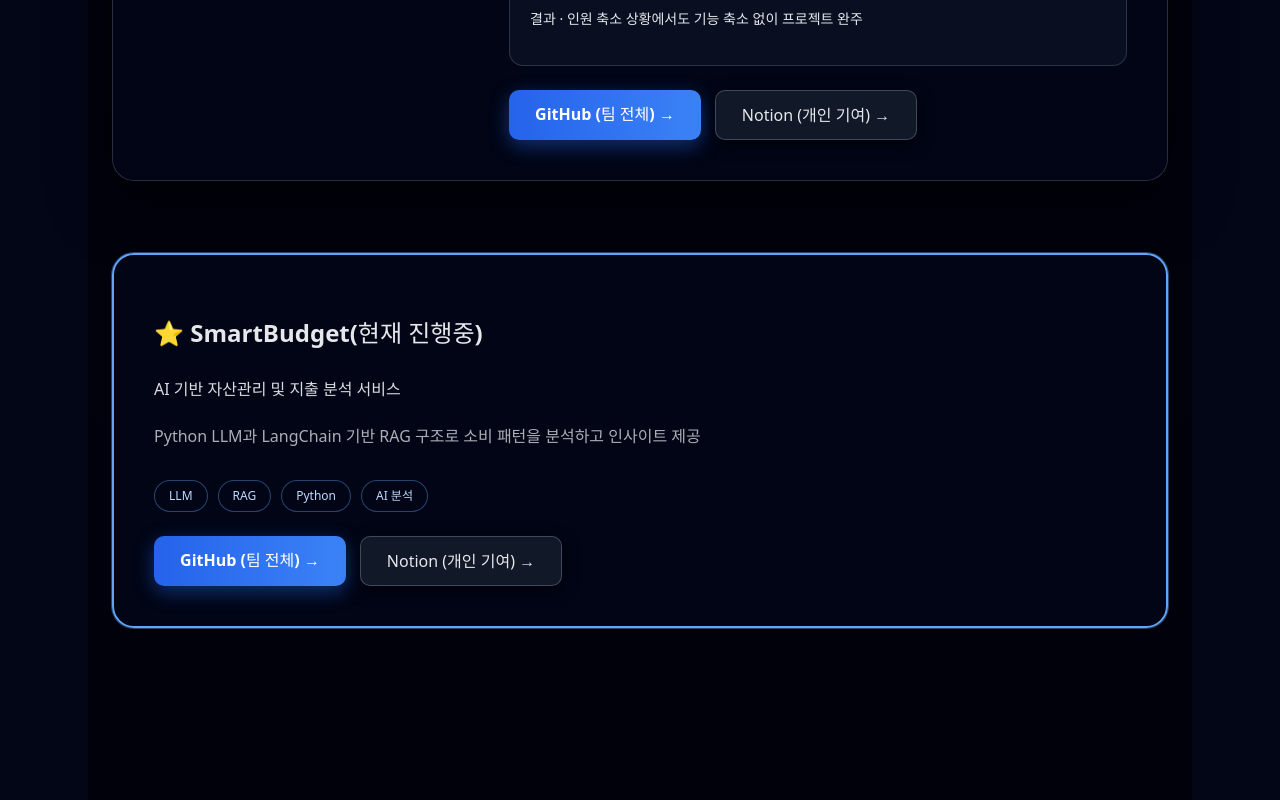
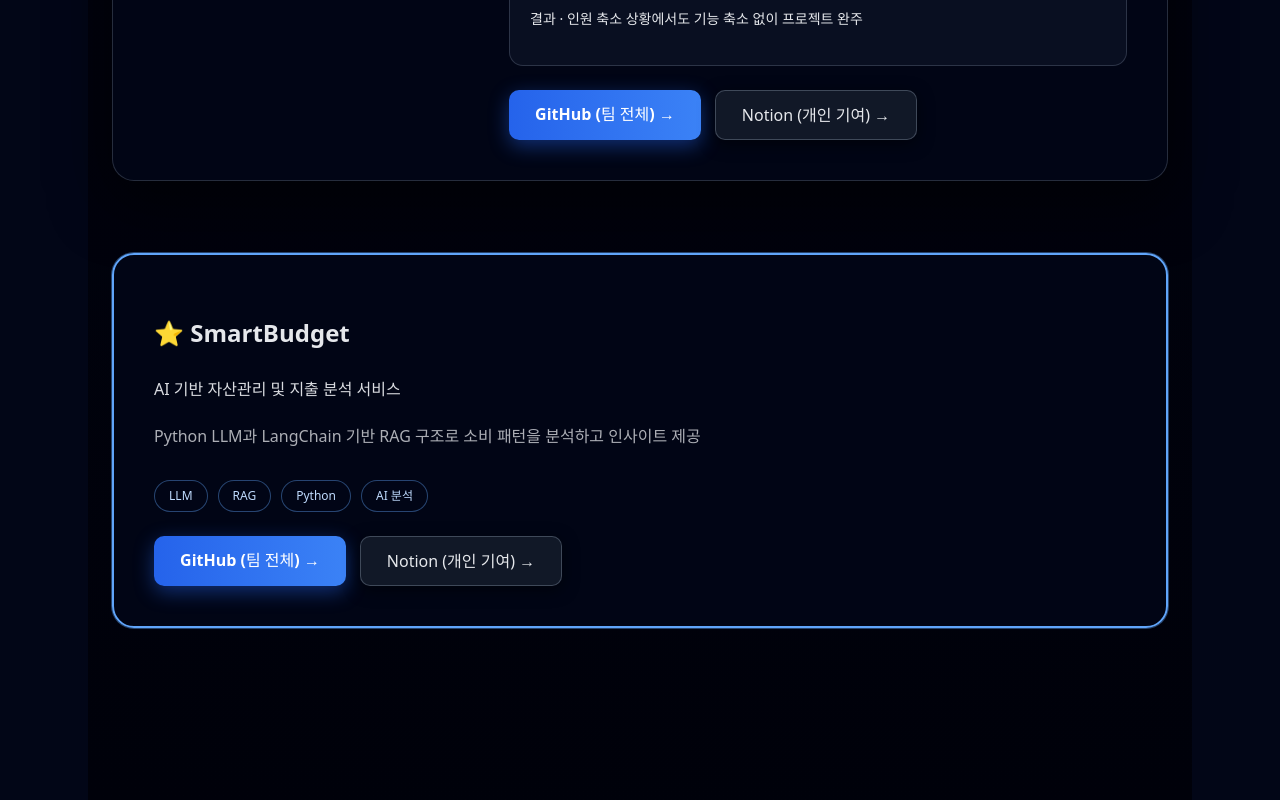
Before and after one commit to eternus24/eternus24.github.io, a React (Vite) app: page / in a window 1280 px wide. Shown: the part 2579-3379 px from the top of the page. Built offline with nearby package versions, Linux system fonts and the light colour scheme.

Commit message:
Fix title and update Notion link for SmartBudget
Updated project title and Notion link for SmartBudget.

```diff
--- a/src/pages/Portfolio.jsx
+++ b/src/pages/Portfolio.jsx
@@ -59,14 +59,14 @@
     },
   },
   {
-    title: "SmartBudget(현재 진행중)",
+    title: "SmartBudget",
     desc: "AI 기반 자산관리 및 지출 분석 서비스",
     detail:
       "Python LLM과 LangChain 기반 RAG 구조로 소비 패턴을 분석하고 인사이트 제공",
     img: null,
     tags: ["LLM", "RAG", "Python", "AI 분석"],
     github: "https://github.com/choyhns/smartbudget.git",
-    notion: "#",
+    notion: "https://www.notion.so/AI-SmartBudget-3068cb7206c080138dddca516b4ee75d?source=copy_link",
     featured: true,
   },
 ];
```
